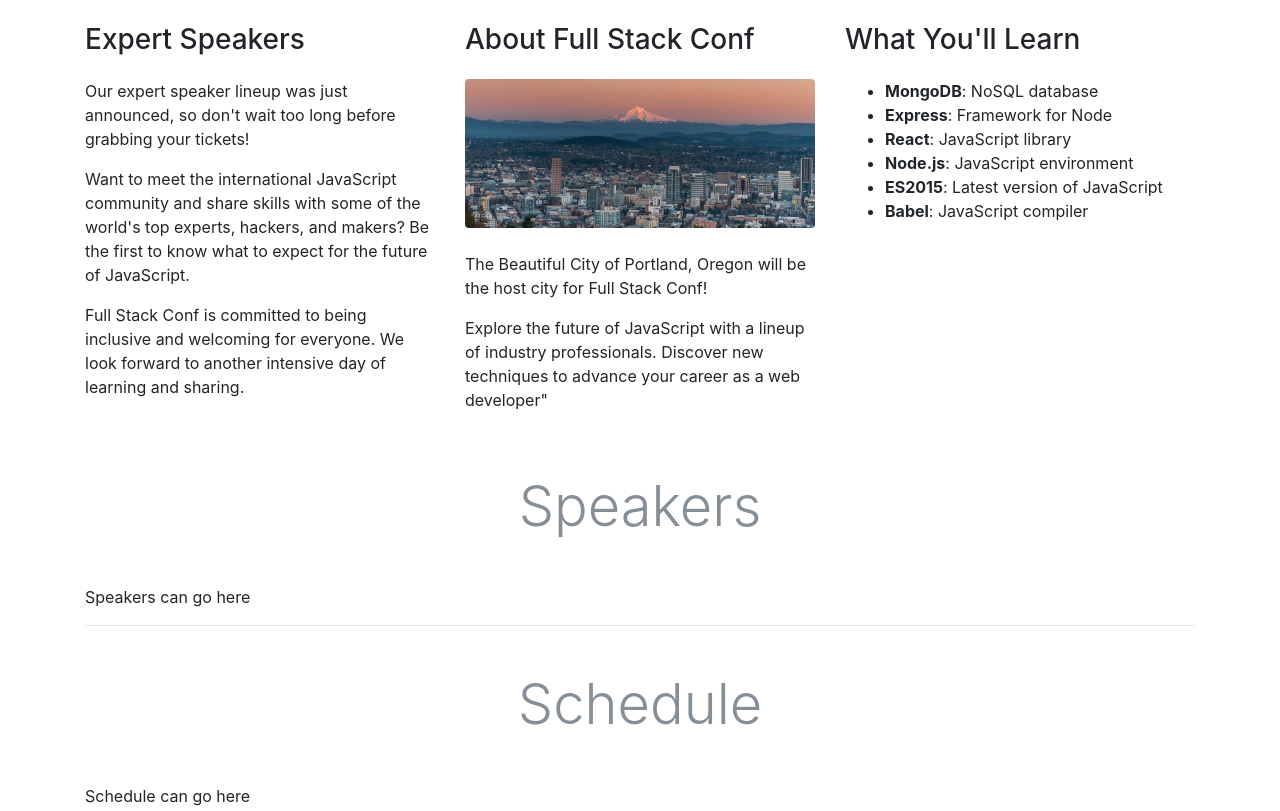
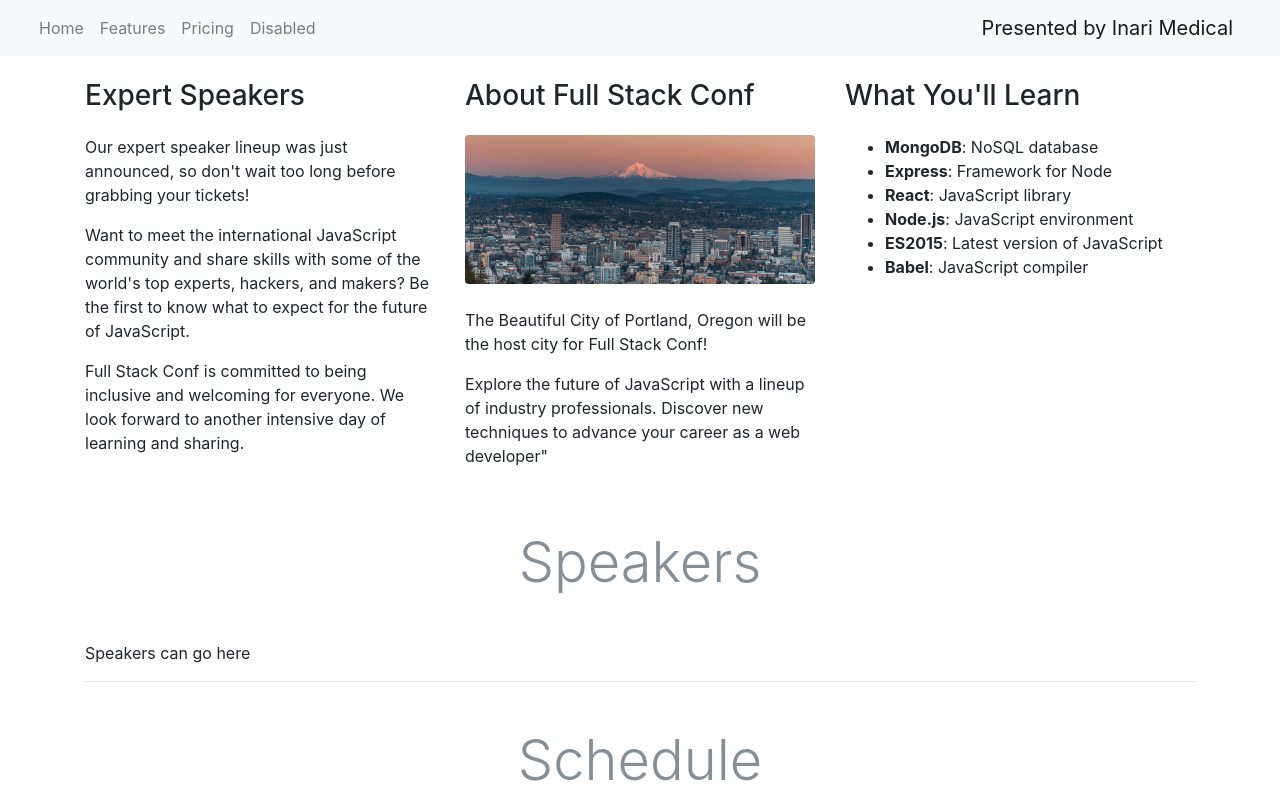
Before and after one commit to justin-hill426/TechConferenceWebsite, a plain HTML site: page index.html in a window 1280 px wide. Shown: the top 811 px of the page. Drawn offline with nearby package versions, Linux system fonts and the light colour scheme.

Commit message:
Changed name and navbar

```diff
--- a/index.html
+++ b/index.html
@@ -10,6 +10,23 @@
     <link rel="stylesheet" href="https://maxcdn.bootstrapcdn.com/bootstrap/4.0.0-beta/css/bootstrap.min.css" integrity="sha384-/Y6pD6FV/Vv2HJnA6t+vslU6fwYXjCFtcEpHbNJ0lyAFsXTsjBbfaDjzALeQsN6M" crossorigin="anonymous">
   </head>
   <body>
+      <nav class="navbar navbar-expand-lg navbar-light bg-light">
+        <div class="container-fluid">
+          <a class="navbar-brand order-1" href="https://www.inarimedical.com/" target="_blank">Presented by Inari Medical</a>
+          <button class="navbar-toggler" type="button" data-bs-toggle="collapse" data-bs-target="#navbarNavAltMarkup" aria-controls="navbarNavAltMarkup" aria-expanded="false" aria-label="Toggle navigation">
+            <span class="navbar-toggler-icon"></span>
+          </button>
+          <div class="collapse navbar-collapse" id="navbarNavAltMarkup">
+            <div class="navbar-nav">
+              <a class="nav-link" aria-current="page" href="#">Home</a>
+              <a class="nav-link" href="#">Features</a>
+              <a class="nav-link" href="#">Pricing</a>
+              <a class="nav-link" href="#" tabindex="-1" aria-disabled="true">Disabled</a>
+            </div>
+          </div>
+        </div>
+    </nav>
+    <!-- Creating Navigation outside of the width of the container -->
     <div class="container pt-4">
       <div class="row">
         <div class="col-lg order-lg-2">
```
